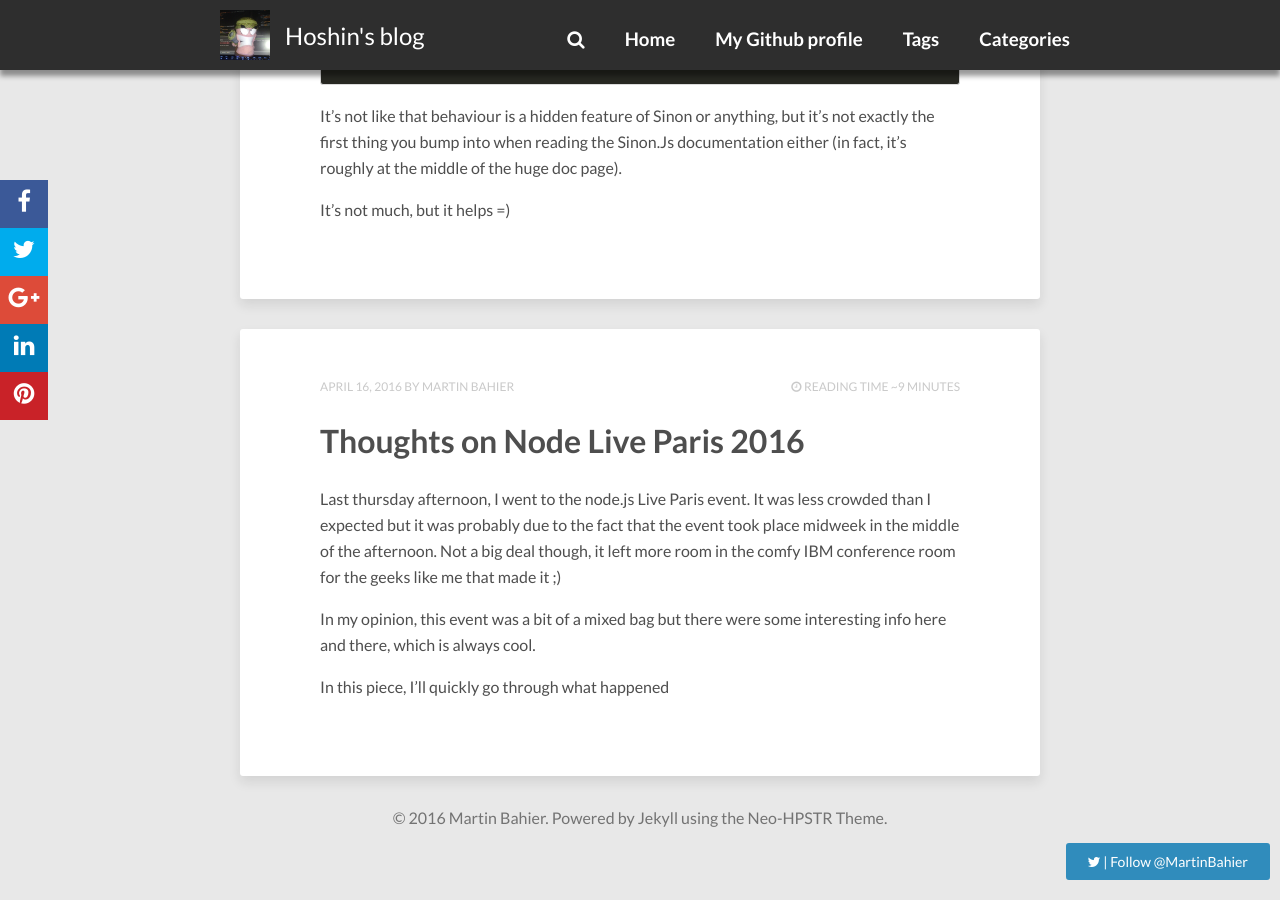
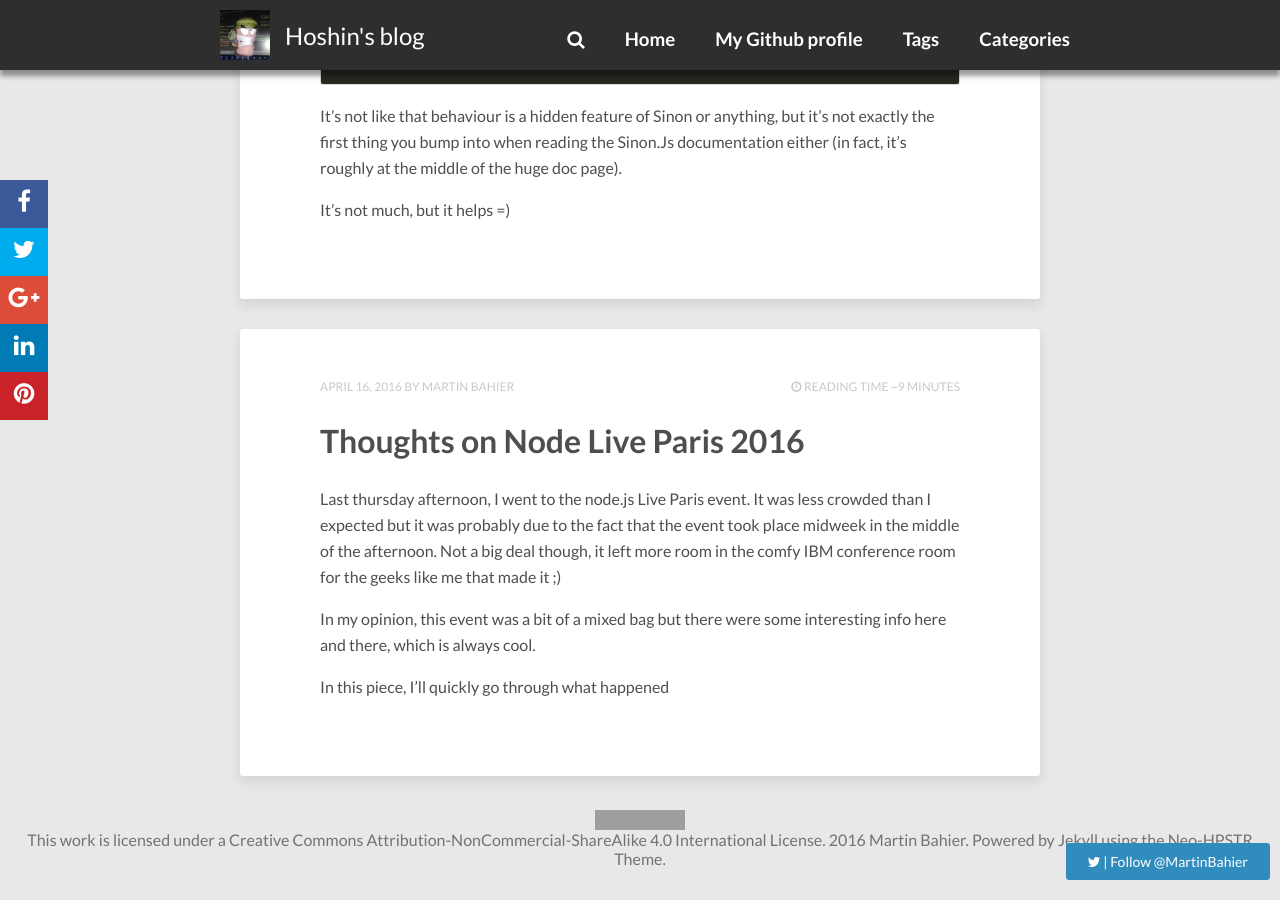
Before and after one commit to hoshin/hoshin.github.io, a Jekyll site: the page built from index.html, in a window 1280 px wide and 900 px high, scrolled down 956 px. Built offline with Jekyll 4.4.1, drawn with Linux system fonts in a browser that asks for light colours; nearby versions of some CDN libraries; the list of posts is cut into pages by our own code; comment, search, counter and statistics services are not loaded; grey boxes are pictures that could not be loaded.

Commit message:
Replace the copyright licence by a CC BY SA NC

```diff
--- a/_includes/footer.html
+++ b/_includes/footer.html
@@ -1 +1 @@
-<span>&copy; {{ site.time | date: '%Y' }} {{ site.owner.name }}. Powered by <a href="http://jekyllrb.com" rel="nofollow">Jekyll</a> using the <a href="http://github.com/aron-bordin/neo-hpstr-jekyll-theme" rel="nofollow">Neo-HPSTR Theme</a>.</span>
+<span><a rel="license" href="http://creativecommons.org/licenses/by-nc-sa/4.0/"><img alt="Creative Commons License" style="border-width:0" src="https://i.creativecommons.org/l/by-nc-sa/4.0/88x31.png" /></a><br />This work is licensed under a <a rel="license" href="http://creativecommons.org/licenses/by-nc-sa/4.0/">Creative Commons Attribution-NonCommercial-ShareAlike 4.0 International License</a>. {{ site.time | date: '%Y' }} {{ site.owner.name }}. Powered by <a href="http://jekyllrb.com" rel="nofollow">Jekyll</a> using the <a href="http://github.com/aron-bordin/neo-hpstr-jekyll-theme" rel="nofollow">Neo-HPSTR Theme</a>.</span>
```
